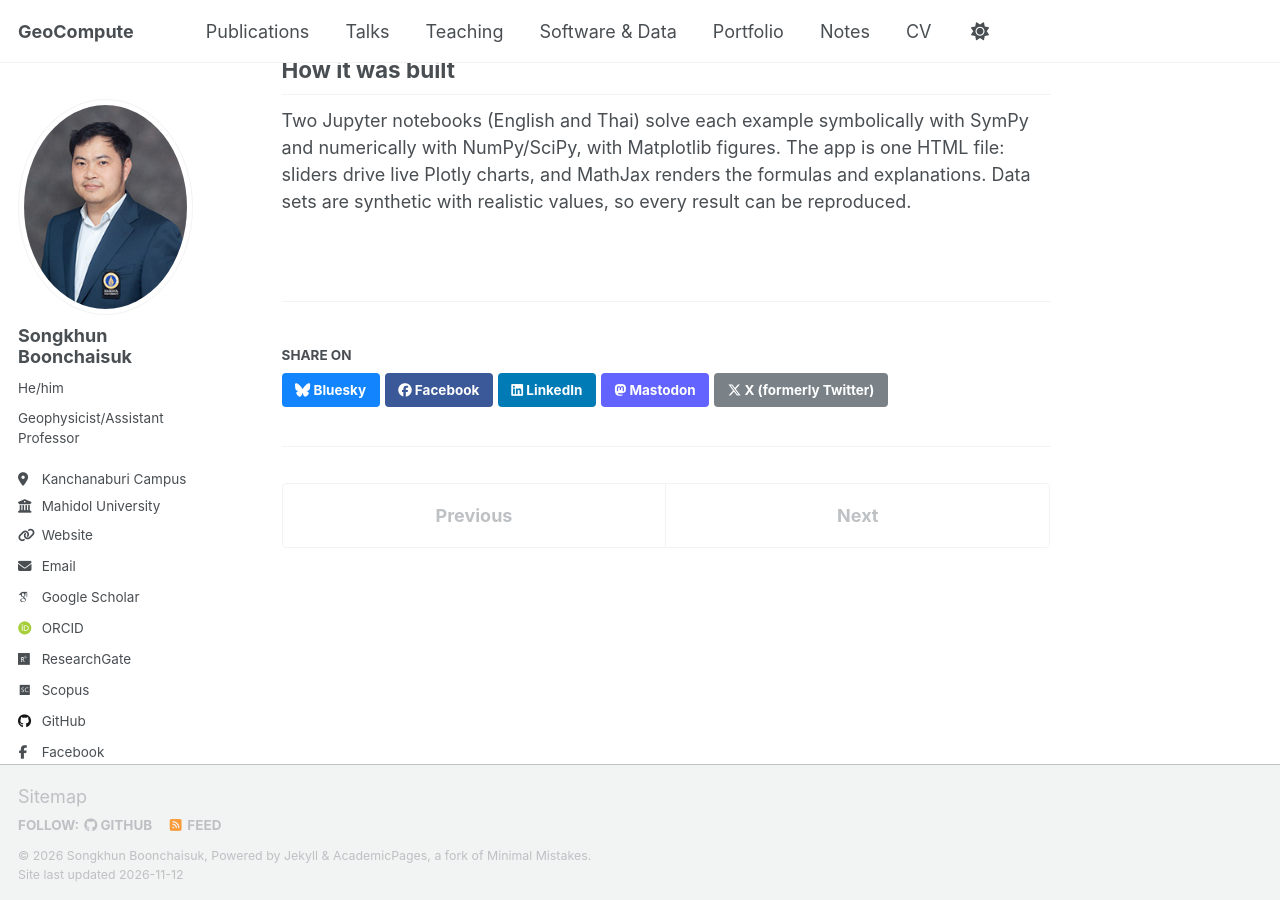
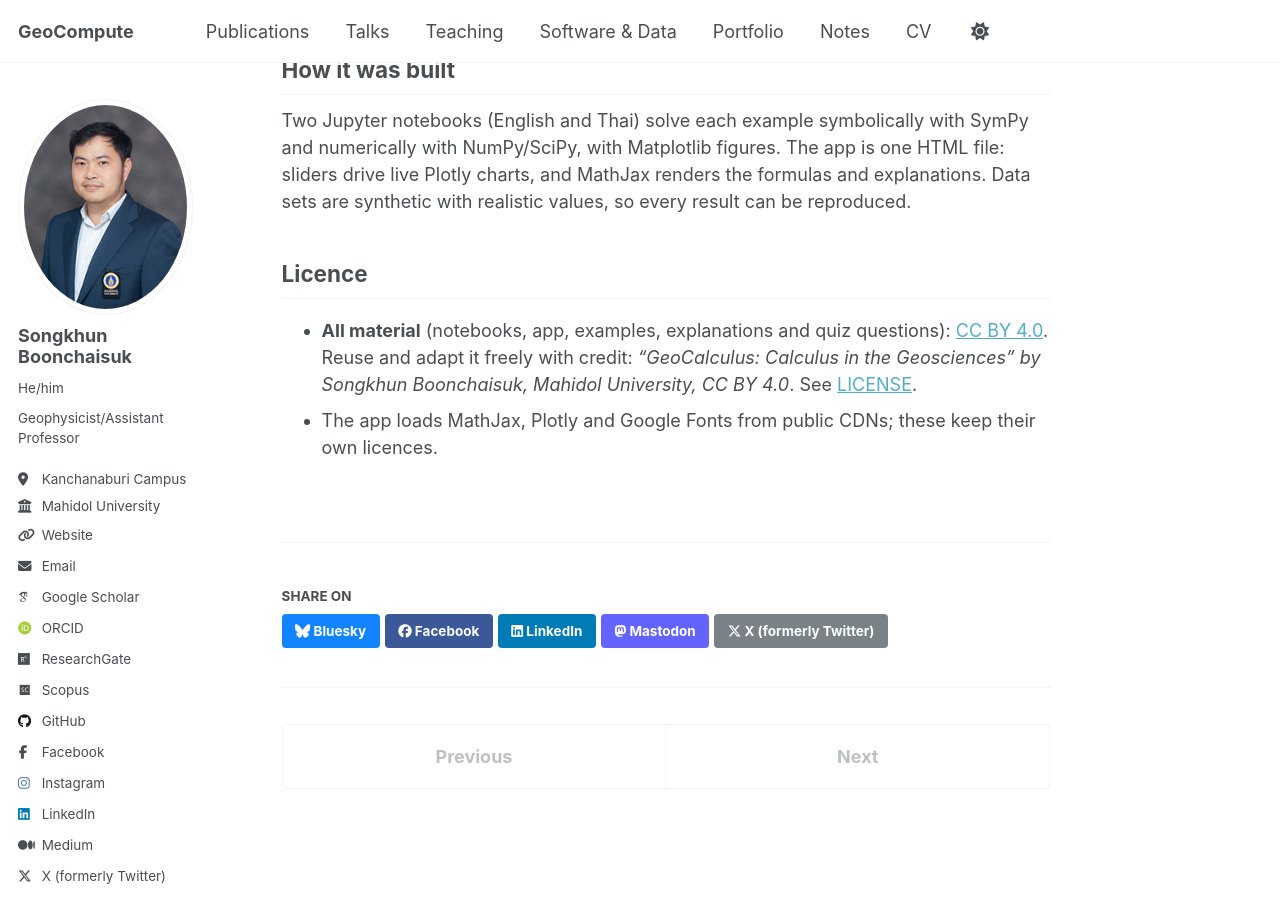
Before and after one commit to Songkhun/Songkhun.github.io, a Jekyll site: the page built from _portfolio/2026-11-12-GeoCalculus.md, in a window 1280 px wide and 900 px high, scrolled down 895 px. Built offline with Jekyll 4.4.1, drawn with Linux system fonts in a browser that asks for light colours; some web fonts are replaced; a script that is not in the unit is left out.

Commit message:
GeoCalculus Lab: add licence section
Co-Authored-By: Claude Opus 5.5 <noreply@anthropic.com>

```diff
--- a/_portfolio/2026-11-12-GeoCalculus.md
+++ b/_portfolio/2026-11-12-GeoCalculus.md
@@ -23,3 +23,9 @@ How it was built
 ----------------
 
 Two Jupyter notebooks (English and Thai) solve each example symbolically with SymPy and numerically with NumPy/SciPy, with Matplotlib figures. The app is one HTML file: sliders drive live Plotly charts, and MathJax renders the formulas and explanations. Data sets are synthetic with realistic values, so every result can be reproduced.
+
+Licence
+-------
+
+- **All material** (notebooks, app, examples, explanations and quiz questions): [CC BY 4.0](https://creativecommons.org/licenses/by/4.0/). Reuse and adapt it freely with credit: *"GeoCalculus: Calculus in the Geosciences" by Songkhun Boonchaisuk, Mahidol University, CC BY 4.0*. See [LICENSE](https://github.com/Songkhun/GeoCalculus/blob/main/LICENSE).
+- The app loads MathJax, Plotly and Google Fonts from public CDNs; these keep their own licences.
```
